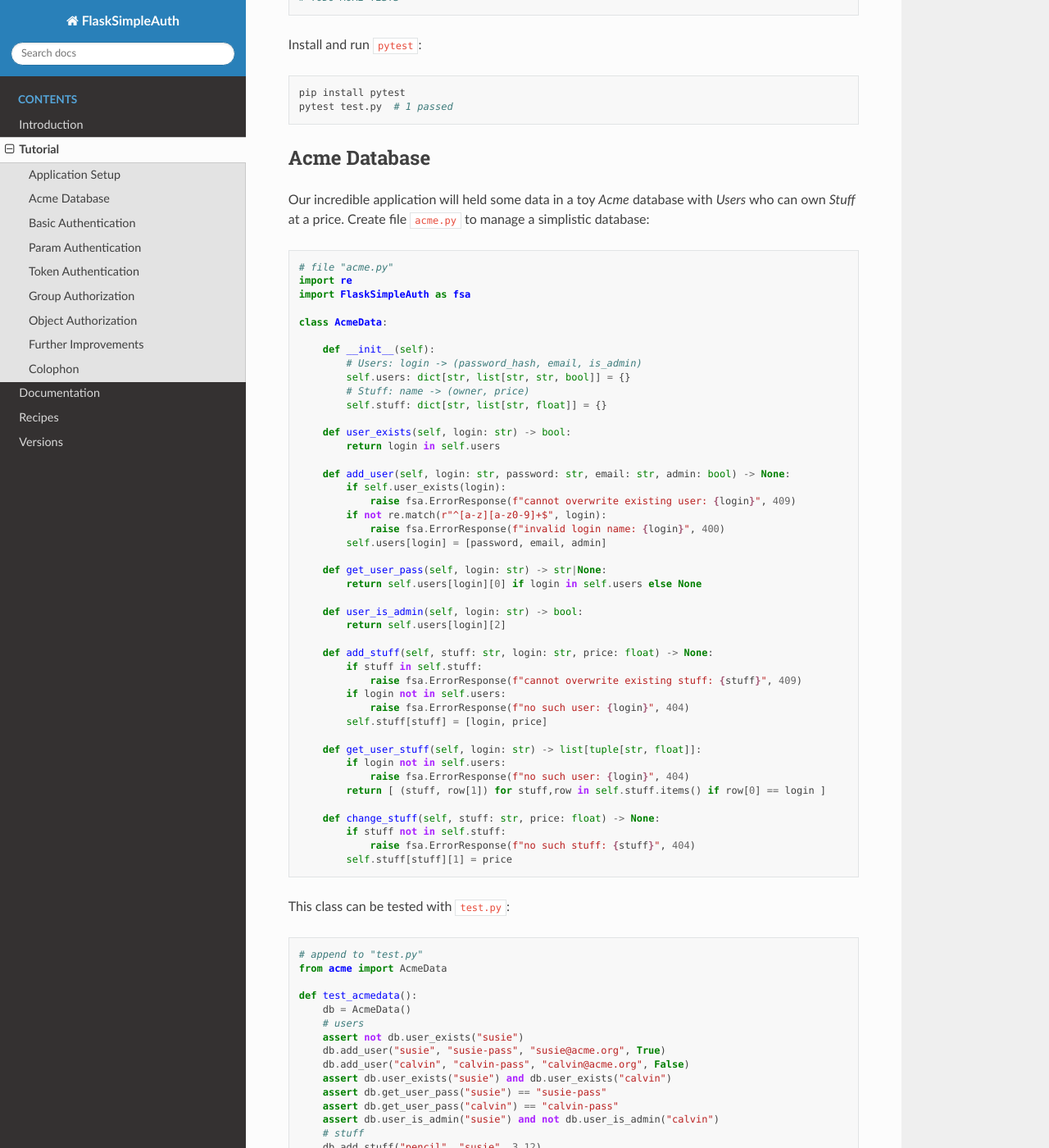
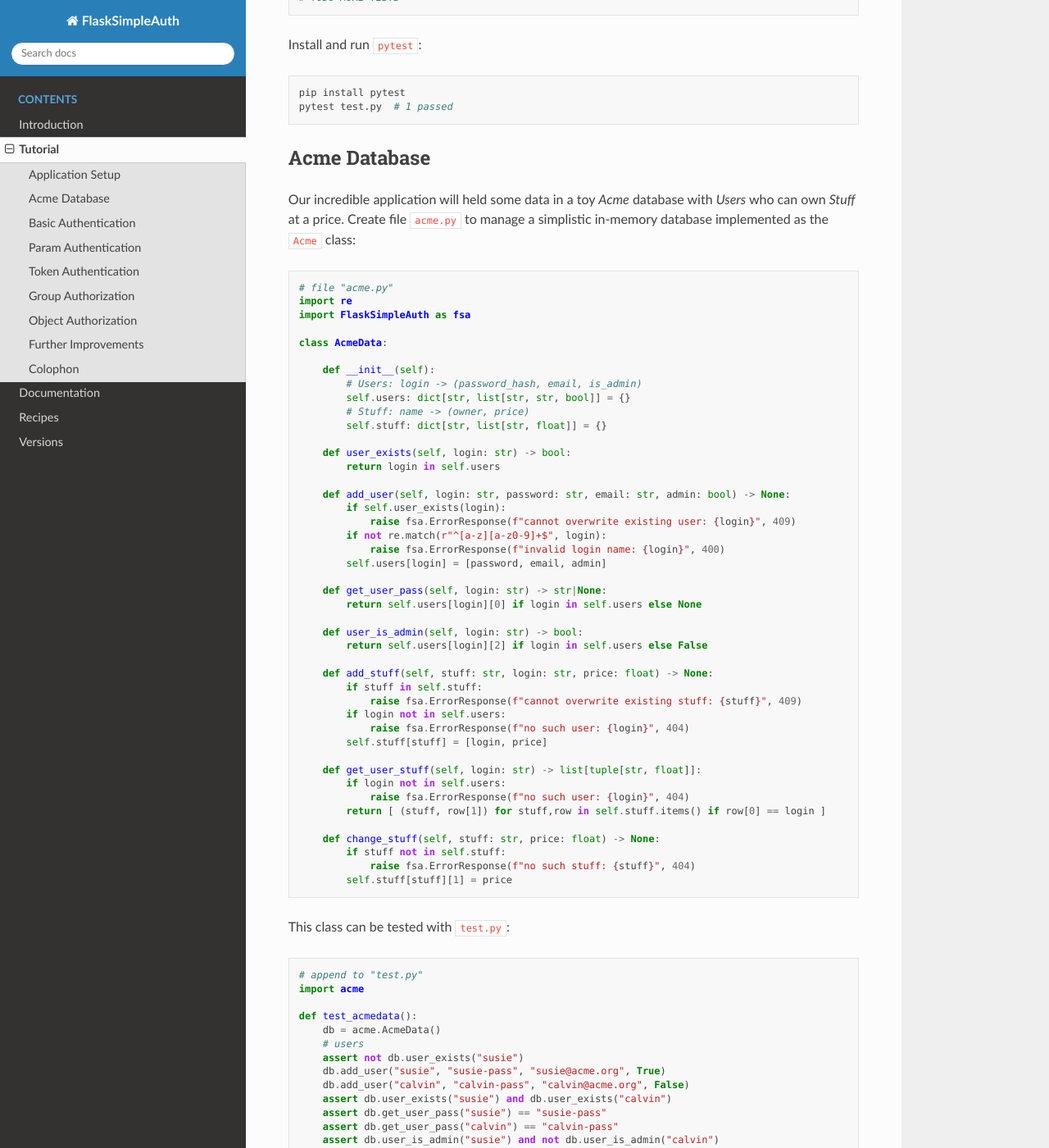
Before and after one commit to zx80/flask-simple-auth, a Sphinx documentation site: the page built from docs/TUTORIAL.md, in a window 1280 px wide and 1400 px high, scrolled down 2271 px. Shown: the whole window at 82% size. Built offline with Sphinx 7.4.7 and the Read the Docs theme 2.0.0, drawn with Linux system fonts in a browser that asks for light colours; pages that are not in the unit, such as notebooks, are missing from menus; some of the changed text lies outside the part shown.

Commit message:
simplify code

````diff
--- a/docs/TUTORIAL.md
+++ b/docs/TUTORIAL.md
@@ -139,7 +139,8 @@
 
 Our incredible application will held some data in a toy *Acme* database with
 *Users* who can own *Stuff* at a price.
-Create file `acme.py` to manage a simplistic database:
+Create file `acme.py` to manage a simplistic in-memory database implemented
+as the `Acme` class:
 
 ```python
 # file "acme.py"
@@ -168,7 +169,7 @@
         return self.users[login][0] if login in self.users else None
 
     def user_is_admin(self, login: str) -> bool:
-        return self.users[login][2]
+        return self.users[login][2] if login in self.users else False
 
     def add_stuff(self, stuff: str, login: str, price: float) -> None:
         if stuff in self.stuff:
@@ -192,10 +193,10 @@
 
 ```python
 # append to "test.py"
-from acme import AcmeData
+import acme
 
 def test_acmedata():
-    db = AcmeData()
+    db = acme.AcmeData()
     # users
     assert not db.user_exists("susie")
     db.add_user("susie", "susie-pass", "susie@acme.org", True)
@@ -247,7 +248,7 @@
 # file "database.py"
 import os
 import FlaskSimpleAuth as fsa
-from acme import AcmeData
+import acme
 
 # this is a proxy object to the actual database
 db = fsa.Reference()
@@ -255,7 +256,7 @@
 # application database initialization
 def init_app(app: fsa.Flask):
     # initialize proxy object
-    db.set(AcmeData())
+    db.set(acme.AcmeData())
     # add an "admin" user
     db.add_user("acme", app.hash_password(os.environ["ACME_ADMIN_PASS"]), "acme@acme.org", True)
 ```
````
